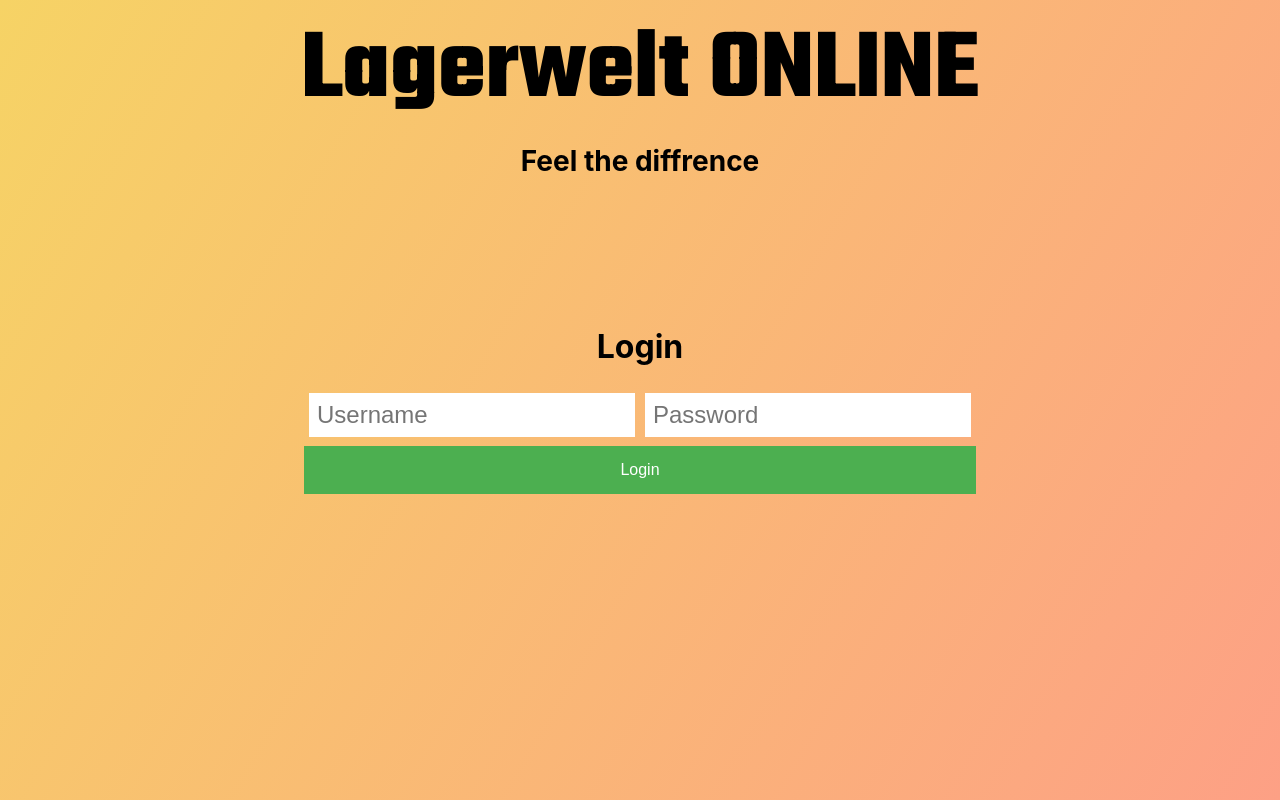
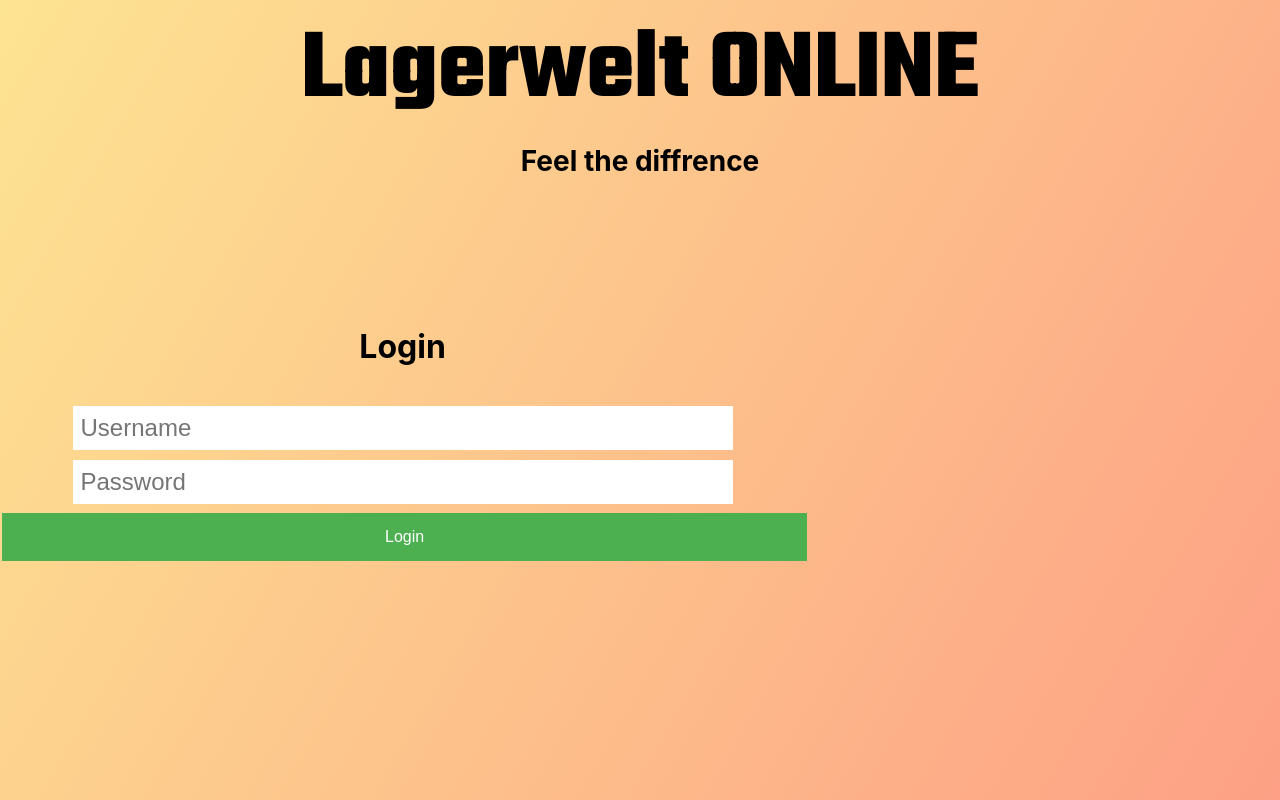
Before and after one commit to Jadeclon/lagerwelt3000_Frontend, a React (Create React App) app: page / in a window 1280 px wide. Built offline with nearby package versions, Linux system fonts and the light colour scheme; no server answers.

Commit message:
your message

```diff
--- a/src/App.css
+++ b/src/App.css
@@ -5,7 +5,7 @@
 }
 
 body {
-	background-image: linear-gradient(120deg, #ffe99f, #ffc0af);
+	background-image: linear-gradient(120deg, #fde492, #fda085);
 	color: rgb(0, 0, 0);
 	min-height: 100vh;
 }
@@ -210,12 +210,6 @@ h3 {
 @media (min-width: 720px) {
 	/* large */
 
-	body {
-		background-image: linear-gradient(120deg, #f6d365, #fda085);
-		color: rgb(0, 0, 0);
-		min-height: 100vh;
-	}
-
 	.mainTitle {
 		font-size: 100px;
 	}
--- a/src/App.js
+++ b/src/App.js
@@ -13,8 +13,8 @@ function App() {
     const [selectedArticle, setSelectedArticle] = useState({});
     const [openModal, setOpenModal] = useState(false);
 
-    // const databaseLocation = "http://localhost:5000";
-    const databaseLocation = "https://lagerwelt3000.herokuapp.com";
+    const databaseLocation = "http://localhost:5000";
+    // const databaseLocation = "https://lagerwelt3000.herokuapp.com";
 
 
     return (
--- a/src/Pages/Login.js
+++ b/src/Pages/Login.js
@@ -43,7 +43,7 @@ const Login = ({ setLoggedIn, databaseLocation }) => {
 
 
       return (
-            <div className="loginBackground">
+
             <div className="loginSection">
                   <h1>Login</h1>
 
@@ -53,13 +53,13 @@ const Login = ({ setLoggedIn, databaseLocation }) => {
                   <div className="loginInputs">
                         <input onChange={(e) => { setUsername(e.target.value) }} type="text" placeholder="Username" />
                         <input onChange={(e) => { setPassword(e.target.value) }} type="password" placeholder="Password" />
-                        </div>
                         <button className="loginButton" onClick={login}
                         // onClick={ () => {
                         //       history.push("/home");
                         // }}
                   > Login </button>
                   </div>
+
             </div>
       )
 };
--- a/src/Pages/login.css
+++ b/src/Pages/login.css
@@ -1,9 +1,3 @@
-.loginBackground {
-	display: flex;
-	flex-direction: column;
-	align-items: center;
-}
-
 .loginSection {
 	height: 100vh;
 	position: fixed;
@@ -14,25 +8,26 @@
 	align-items: center;
 }
 
-.loginInputs input {
+.loginInputs {
 	margin: 5px;
 	padding: 0.5rem;
-	font-size: 1.5rem;
-	border: none;
-	background: white;
+	font-size: 1rem;
+	/* background: white; */
+	width: 100%;
+}
+
+.loginInputs input {
+	width: 80%;
 }
 
 .loginButton {
+	color: white;
 	background-color: #4caf50;
 	border: none;
-	color: white;
-	padding: 15px 32px;
+	padding: 10px;
 	text-align: center;
-	text-decoration: none;
-	display: inline-block;
-	font-size: 16px;
-	margin: 4px 2px;
-	cursor: pointer;
+	font-size: 1rem;
+	margin-top: 5px;
 	width: 100%;
 }
 
@@ -48,3 +43,29 @@
 	margin: 4px 2px;
 	cursor: pointer;
 }
+
+@media (min-width: 720px) {
+	/* large */
+
+	.loginInputs input {
+		margin: 5px;
+		padding: 0.5rem;
+		font-size: 1.5rem;
+		border: none;
+		background: white;
+	}
+
+	.loginButton {
+		background-color: #4caf50;
+		border: none;
+		color: white;
+		padding: 15px 32px;
+		text-align: center;
+		text-decoration: none;
+		display: inline-block;
+		font-size: 16px;
+		margin: 4px 2px;
+		cursor: pointer;
+		width: 100%;
+	}
+}
--- a/src/components/ArticleList.js
+++ b/src/components/ArticleList.js
@@ -15,7 +15,8 @@ const ArticleList = ({selectedArticle, setSelectedArticle, loggedIn, openModal,
 
 
     const searchHandler = () => {
-        setFilteredList(articleList.filter(article => article.articleNumber.includes(searchText) || article.oe.includes(searchText)));
+        setSearchText(searchText.toLowerCase());
+        setFilteredList(articleList.filter(article => article.articleNumber.toLowerCase().includes(searchText) || article.oe.toLowerCase().includes(searchText)));
     };
 
     const loadArticleList = () => {
```
Lines whose indentation alone changed are shown as unchanged.
